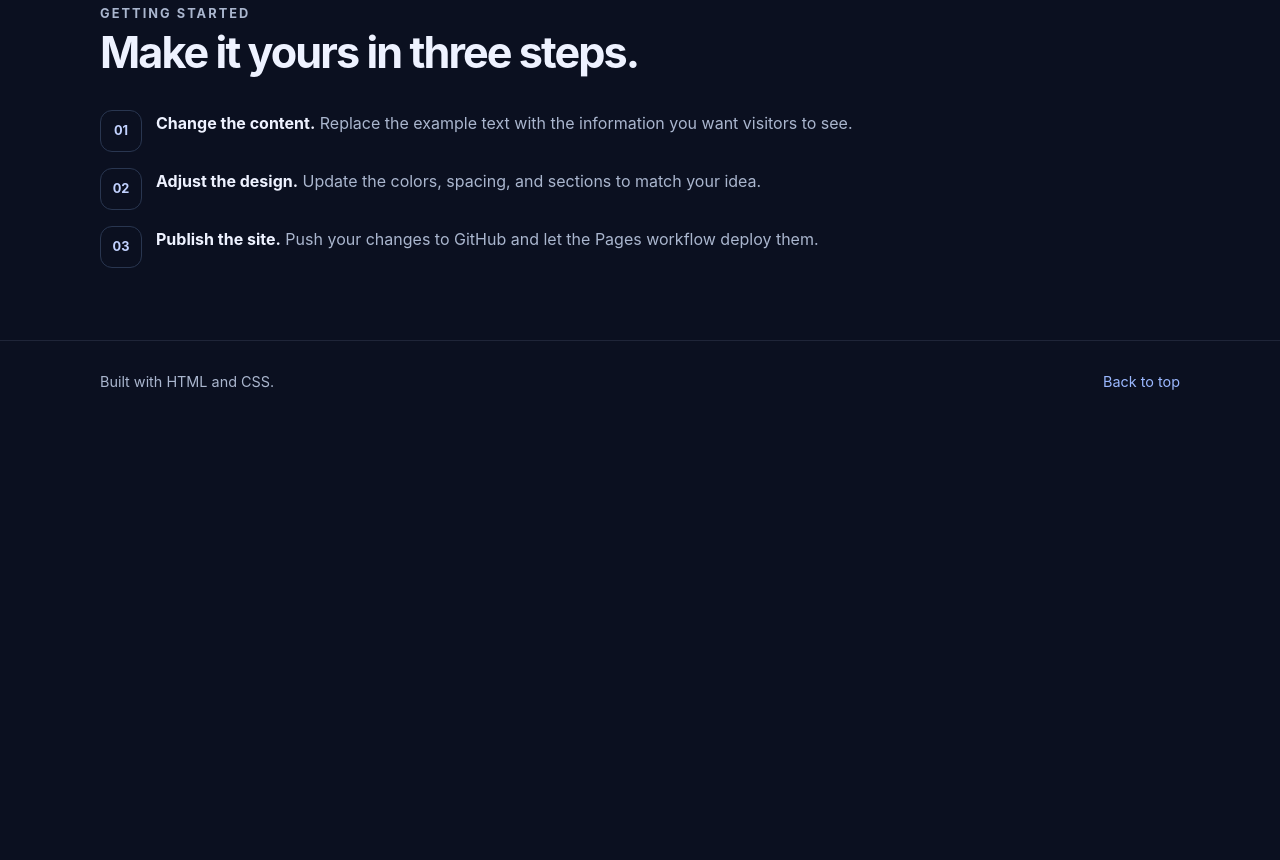
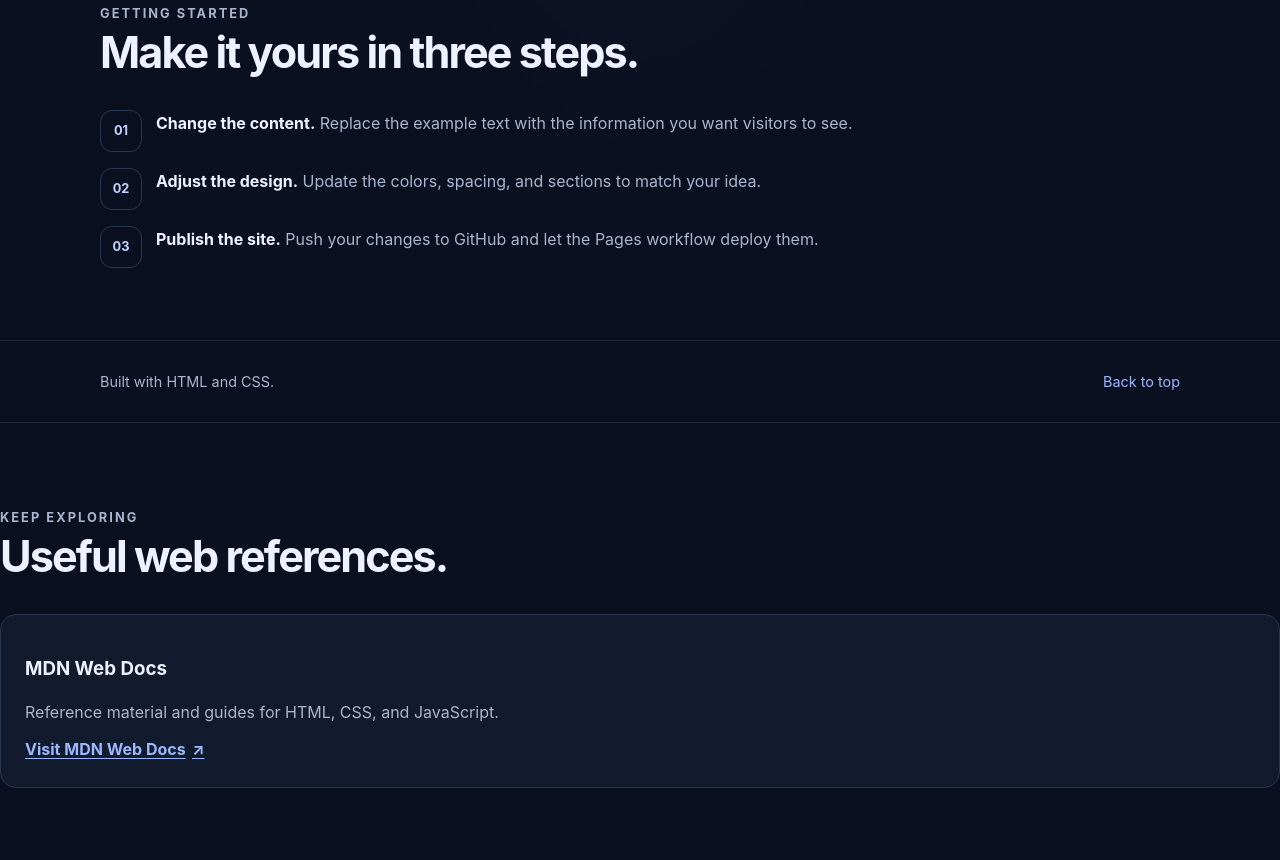
Before and after one commit to GDDASH45/htmlproject, a plain HTML site: page index.html in a window 1280 px wide. Shown: the part 1692-2552 px from the top of the page. Before the commit the page ends 2114 px from the top, so only its background shows below. Drawn offline with Linux system fonts and the light colour scheme.

Commit message:
Add a resources section

```diff
--- a/index.html
+++ b/index.html
@@ -291,6 +291,27 @@
       .actions { align-items: stretch; flex-direction: column; }
       .button { width: 100%; }
     }
+    .resource-link {
+      display: inline-flex;
+      align-items: center;
+      gap: 0.4rem;
+      font-weight: 650;
+      text-decoration-thickness: 1px;
+      text-underline-offset: 0.2em;
+    }
+
+    .resource-panel {
+      padding: 1.5rem;
+      border: 1px solid var(--border);
+      border-radius: 1rem;
+      background: var(--surface);
+    }
+
+    .resource-panel p {
+      margin: 0.6rem 0 0;
+      color: var(--muted);
+      line-height: 1.7;
+    }
   </style>
 </head>
 <body>
@@ -377,6 +398,17 @@
       <a href="#top">Back to top</a>
     </div>
   </footer>
+    <section class="section" id="resources" aria-labelledby="resources-title">
+      <div class="section-heading">
+        <p class="eyebrow">Keep exploring</p>
+        <h2 id="resources-title">Useful web references.</h2>
+      </div>
+      <div class="resource-panel">
+        <h3>MDN Web Docs</h3>
+        <p>Reference material and guides for HTML, CSS, and JavaScript.</p>
+        <p><a class="resource-link" href="https://developer.mozilla.org/" target="_blank" rel="noopener noreferrer">Visit MDN Web Docs <span aria-hidden="true">↗</span></a></p>
+      </div>
+    </section>
 
 </body>
 </html>
```
